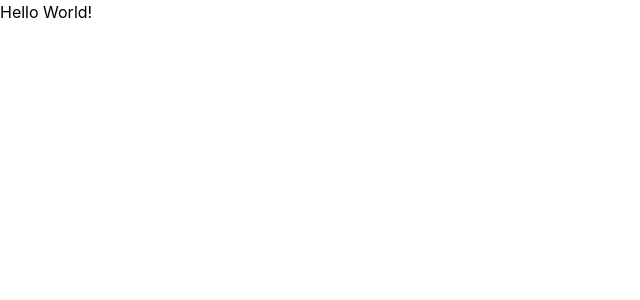
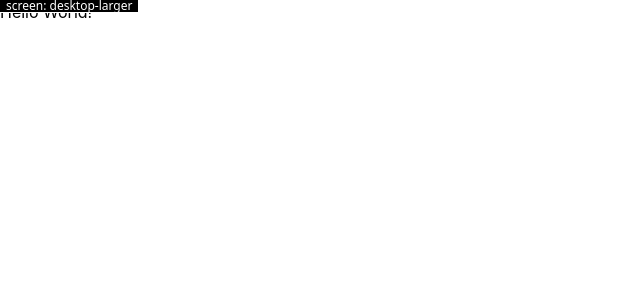
Before and after one commit to konerds/clone-coding-emuler, a React (Create React App) app: page / in a window 1280 px wide. Shown: the top 300 px of the page, without its empty margins (0-640 px from the left). Built offline with nearby package versions, Linux system fonts and the light colour scheme.

Commit message:
fix wrong link favicon

```diff
--- a/public/index.html
+++ b/public/index.html
@@ -2,7 +2,7 @@
 <html lang="en">
     <head>
         <meta charset="utf-8" />
-        <link rel="image/x-icon" href="%PUBLIC_URL%/favicon.png" />
+        <link rel="shortcut icon" type="image/x-icon" href="%PUBLIC_URL%/favicon.png" />
         <meta name="viewport" content="width=device-width, initial-scale=1" />
         <meta name="theme-color" content="#000000" />
         <meta name="description" content="This website is for practicing publishing." />
--- a/src/App.tsx
+++ b/src/App.tsx
@@ -1,5 +1,5 @@
 const App = () => {
-    return <div>Hello World!</div>;
+    return <div className={`${process.env.NODE_ENV !== 'production' ? 'debug-screens' : ''}`}>Hello World!</div>;
 };
 
 export default App;
```
